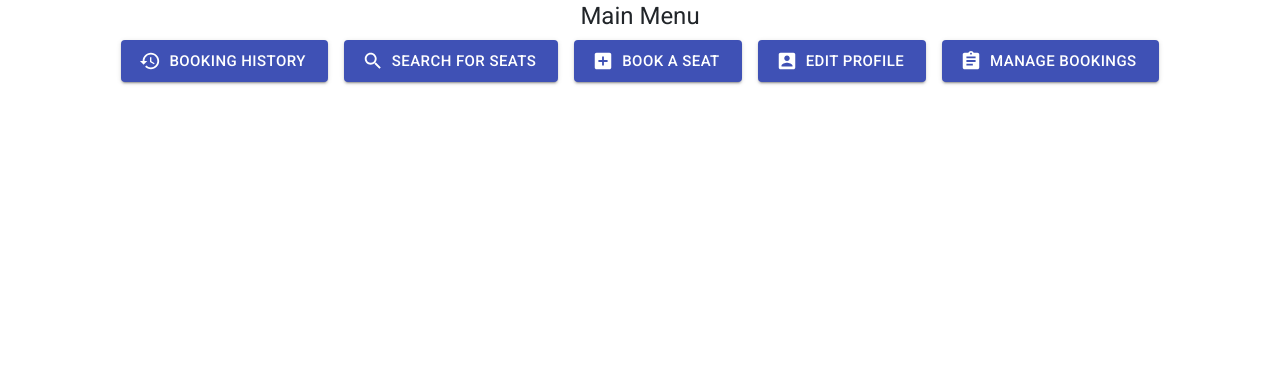
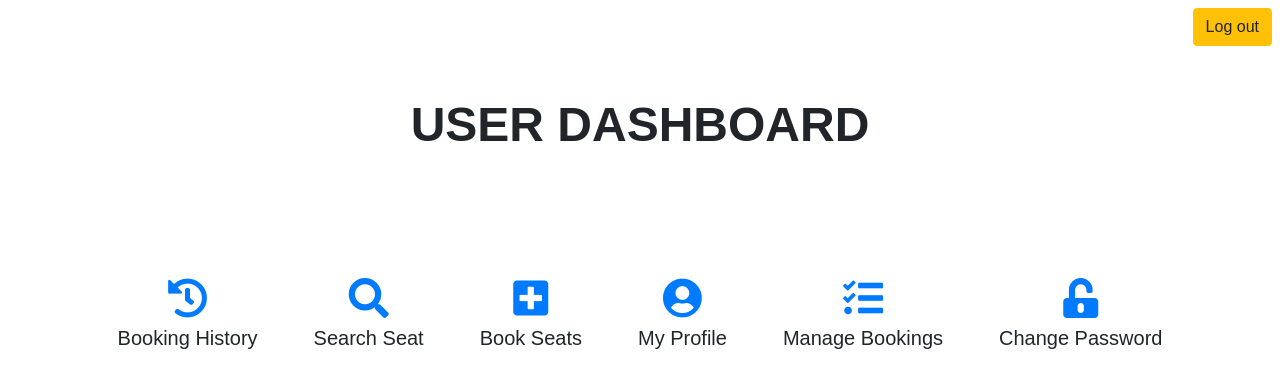
Before and after one commit to shreyateeza/OnlineSeatBookingSystem, a React (Create React App) app in the folder FrontPart/: page /userdashboard in a window 1280 px wide. Shown: the top 388 px of the page. Built offline with nearby package versions, Linux system fonts and the light colour scheme.

Commit message:
addseat changed

```diff
--- a/FrontPart/src/component/Admin.js
+++ b/FrontPart/src/component/Admin.js
@@ -1,224 +1,43 @@
-import React, { useEffect, useState } from 'react';
-import { Link } from 'react-router-dom';
-import {
-	AppBar,
-	Toolbar,
-	Typography,
-	Button,
-	Table,
-	TableBody,
-	TableHead,
-	TableRow,
-	TableCell,
-	Grid,
-	TextField,
-	FormControl,
-	Select,
-	MenuItem,
-	InputLabel,
-} from '@material-ui/core';
-import { makeStyles } from '@material-ui/core/styles';
-import axios from 'axios';
-import moment from 'moment';
+import React from "react";
+import {NavLink} from "react-router-dom";
 
-const useStyles = makeStyles((theme) => ({
-	root: {
-		flexGrow: 1,
-	},
-	menuButton: {
-		marginRight: theme.spacing(2),
-	},
-	title: {
-		flexGrow: 1,
-	},
-	table: {
-		width: 1000,
-		margin: theme.spacing(2),
-	},
-	menuBtn: {
-		textDecoration: 'none',
-	},
-	formControl: {
-		margin: theme.spacing(1),
-		minWidth: 120,
-	},
-	textField: {
-		margin: theme.spacing(1),
-		width: 300,
-	},
-	button: {
-		margin: theme.spacing(1),
-	},
-}));
 
 function Admin() {
-	const classes = useStyles();
-	const [status, setStatus] = useState('');
-	const [seatInfo, setSeatInfo] = useState([]);
+  return (
+    <div>
+    <nav class="navbar navbar-light bg-light justify-content-between">
+    <a class="navbar-brand"><big><big><b>ADMIN VIEW SEATS</b></big></big></a>
+    <form class="form-inline">
+    <NavLink to="/admindashboard" exact activeStyle={{ color:'green' }}>
+      <button class="btn btn-outline-success my-2 my-sm-0" type="submit">BACK TO DASHBOARD</button>
+    </NavLink>
+    </form>
+  </nav>
 
-	const handleStatusChange = (event) => {
-		event.preventDefault();
-		setStatus(event.target.value);
-	};
+    <form class="form-inline" style={{width:'50%'}}>
+      <div class="form-group mb-2">
+        <span class="form-group mx-sm-3 mb-2">Date</span>
+        <input type="date" class="form-control mr-1" id="date" />
+        <span class="form-group mx-sm-3 mb-2">Username</span>
+        <input type="text" class="form-control mr-1" id="Username" />
+        <span class="form-group mx-sm-3 mb-2">Office</span>
+        <input type="text" class="form-control mr-1" id="office" />
+        <span class="form-group mx-sm-3 mb-2">Seat Id</span>
+        <input type="text" class="form-control mr-1" id="seatId" />
+        <span class="form-group mx-sm-3 mb-2">Status</span>
+        <select class="custom-select mr-1">
+          <option>Confirmed</option>
+          <option>Pending</option>
+          <option>Swap-Req</option>
+        </select>
+      </div>
 
-	const handleBookingStatusChange = (event, index) => {
-		setSeatInfo((seats) => {
-			seats[index].bookingInfo.status = event.target.value;
-			return [...seats];
-		});
-	};
-
-	const getHeaders = () => {
-		return {
-			authorization: localStorage.getItem('Token'),
-			'Content-type': 'application/json',
-		};
-	};
-
-	const handleClick = (index) => {
-		const requestBody = {
-			...seatInfo[index],
-			bookingInfo: [{ ...seatInfo[index].bookingInfo }],
-		};
-
-		axios.put('http://localhost:8082/admin/seat', requestBody, {
-			headers: getHeaders(),
-		});
-	};
-
-	useEffect(() => {
-		let queryParam = status === '' ? '' : `?status=${status}`;
-		console.log(queryParam);
-		axios
-			.get('http://localhost:8082/admin/seat' + queryParam, {
-				headers: getHeaders(),
-			})
-			.then((res) => {
-				let seatArr = [];
-				console.log(res.data);
-				res.data.forEach((seat) => {
-					const tempArr = seat.bookingInfo.map((booking) => ({
-						...seat,
-						bookingInfo: booking,
-					}));
-					seatArr = [...seatArr, ...tempArr];
-				});
-				setSeatInfo([...seatArr]);
-			});
-	}, [status]);
-
-	return (
-		<div>
-			<AppBar position="static">
-				<Toolbar>
-					<Typography variant="h5" className={classes.title}>
-						Update Seats
-					</Typography>
-					<Link
-						to="/userdashboard"
-						style={{ textDecoration: 'none', color: '#FFF' }}
-					>
-						<Button
-							variant="outlined"
-							color="inherit"
-							className={classes.menuBtn}
-						>
-							Back to Dashboard
-						</Button>
-					</Link>
-				</Toolbar>
-			</AppBar>
-			<Grid
-				container
-				direction="column"
-				justify="space-around"
-				alignItems="center"
-			>
-				<Grid container item direction="row" justify="space-evenly">
-					<FormControl className={classes.formControl}>
-						<InputLabel id="demo-simple-select-label">Status</InputLabel>
-						<Select
-							labelId="Status"
-							id="status"
-							value={status}
-							onChange={handleStatusChange}
-						>
-							<MenuItem value="">
-								<em>None</em>
-							</MenuItem>
-							<MenuItem value={'confirmed'}>Confirmed</MenuItem>
-							<MenuItem value={'pending'}>Pending</MenuItem>
-							<MenuItem value={'cancelled'}>Cancelled</MenuItem>
-						</Select>
-					</FormControl>
-				</Grid>
-				<Grid container item justify="center">
-					<Table
-						className={classes.table}
-						size="small"
-						aria-label="simple table"
-					>
-						<TableHead>
-							<TableRow>
-								<TableCell>ID</TableCell>
-								<TableCell align="center">Office</TableCell>
-								<TableCell align="center">Floor</TableCell>
-								<TableCell align="center">Status</TableCell>
-								<TableCell align="center">Booked By</TableCell>
-								<TableCell align="center">Start Time</TableCell>
-								<TableCell align="center">End Time</TableCell>
-								<TableCell align="center">Action</TableCell>
-							</TableRow>
-						</TableHead>
-						<TableBody>
-							{seatInfo &&
-								seatInfo.map((seat, index) => (
-									<TableRow key={index}>
-										<TableCell component="th" scope="row">
-											{seat.seatNumber}
-										</TableCell>
-										<TableCell align="center">{seat.office}</TableCell>
-										<TableCell align="center">{seat.floor}</TableCell>
-										<TableCell align="center">
-											<Select
-												labelId="Status"
-												id="status"
-												value={seat.bookingInfo.status}
-												onChange={(e) => handleBookingStatusChange(e, index)}
-											>
-												<MenuItem value={'confirmed'}>Confirmed</MenuItem>
-												<MenuItem value={'pending'}>Pending</MenuItem>
-												<MenuItem value={'cancelled'}>Cancelled</MenuItem>
-											</Select>
-										</TableCell>
-										<TableCell align="center">
-											{seat.bookingInfo.username}
-										</TableCell>
-										<TableCell align="center">
-											{moment(seat.bookingInfo.startDate).fromNow()}
-										</TableCell>
-										<TableCell align="center">
-											{moment(seat.bookingInfo.endDate).fromNow()}
-										</TableCell>
-										<TableCell align="center">
-											<Button
-												color="primary"
-												size="small"
-												onClick={() => {
-													handleClick(index);
-												}}
-											>
-												Update
-											</Button>
-										</TableCell>
-									</TableRow>
-								))}
-						</TableBody>
-					</Table>
-				</Grid>
-			</Grid>
-		</div>
-	);
+      <button type="submit" class="btn btn-primary mb-2 ml-2 l">
+        SEARCH
+      </button>
+    </form>
+    </div>
+  );
 }
 
 export default Admin;
--- a/FrontPart/src/component/AuthHeader.js
+++ b/FrontPart/src/component/AuthHeader.js
@@ -2,5 +2,9 @@ import React from "react";
 
 
 export default function AuthHeader() {
-    return { 'Authorization':"Bearer eyJhbGciOiJIUzI1NiJ9.eyJzdWIiOiJhZG1pbiIsImlzQWRtaW4iOnRydWUsImV4cCI6MTYwMTM1NzI0OSwiaWF0IjoxNjAxMzIxMjQ5fQ.mdXlOWyVU4v3EUTL6iWu70NwQcSph0dBYRvm9NoboXg"};
+    return {
+        authorization: localStorage.getItem('Token'),
+        'Content-type': 'application/json',
+    };
+    // return { 'Authorization':"Bearer eyJhbGciOiJIUzI1NiJ9.eyJzdWIiOiJhZG1pbiIsImlzQWRtaW4iOnRydWUsImV4cCI6MTYwMTM1NzI0OSwiaWF0IjoxNjAxMzIxMjQ5fQ.mdXlOWyVU4v3EUTL6iWu70NwQcSph0dBYRvm9NoboXg"};
 }
--- a/FrontPart/src/component/DeleteSeat.js
+++ b/FrontPart/src/component/DeleteSeat.js
@@ -93,10 +93,10 @@ function DeleteSeat() {
 						id="password"
 						label="password"
 
-            value={seatNo}
+            // value={seatNo}
 						autoComplete="seat id"
 						onChange={handlechange2}
-						autoFocus
+						// autoFocus
 					/>
 {/*
         <div class="form-group">
--- a/FrontPart/src/component/UserDashboard.js
+++ b/FrontPart/src/component/UserDashboard.js
@@ -1,118 +1,70 @@
-import React from 'react';
-import { Link } from 'react-router-dom';
-import { Grid, Typography, Button } from '@material-ui/core';
-import { makeStyles } from '@material-ui/core/styles';
-import HistoryIcon from '@material-ui/icons/History';
-import SearchIcon from '@material-ui/icons/Search';
-import AddBoxIcon from '@material-ui/icons/AddBox';
-import AccountBoxIcon from '@material-ui/icons/AccountBox';
-import AssignmentIcon from '@material-ui/icons/Assignment';
-import FiberNewIcon from '@material-ui/icons/FiberNew';
-import DeleteIcon from '@material-ui/icons/Delete';
-
-const useStyles = makeStyles((theme) => ({
-	button: {
-		margin: theme.spacing(1),
-	},
-}));
+import React from "react";
 
 function UserDashboard() {
-	const classes = useStyles();
-	const isAdmin = localStorage.getItem('isAdmin');
+    return (
 
-	return (
-		<div>
-			<Typography variant="h5"> Main Menu </Typography>
-			<Grid justify="center">
-				<Link to="/bookings" style={{ textDecoration: 'none' }}>
-					<Button
-						variant="contained"
-						color="primary"
-						size="large"
-						className={classes.button}
-						startIcon={<HistoryIcon />}
-					>
-						Booking History
-					</Button>
-				</Link>
+        <>
+        <button class='btn btn-warning m-2 float-right'> Log out </button>
+        <div style={{margin:'auto'}}><br/><br/><br/><br/>
+             <h1 class="display-5"><b><big>USER DASHBOARD </big></b></h1> <br/><br/><br/>
+                <div class="d-flex justify-content-center mt-2">
+                    <div class="d-inline-flex m-2 w-15">
+                    <h5>
+                    <a href="/bookings"><i class="fas fa-history m-2 fa-2x " /></a>
+                    <br/>
+                            Booking History
+                    </h5>
+                    </div>
 
-				<Link to="/searchseat" style={{ textDecoration: 'none' }}>
-					<Button
-						variant="contained"
-						color="primary"
-						size="large"
-						className={classes.button}
-						startIcon={<SearchIcon />}
-					>
-						Search for Seats
-					</Button>
-				</Link>
 
-				<Link to="/userseatbooking" style={{ textDecoration: 'none' }}>
-					<Button
-						variant="contained"
-						color="primary"
-						size="large"
-						className={classes.button}
-						startIcon={<AddBoxIcon />}
-					>
-						Book a seat
-					</Button>
-				</Link>
+                    <div class="d-inline-flex m-2 w-15">
+                    <h5>
+                    <a href="/searchseat"><i class="fas fa-search m-2 fa-2x" /></a>
+                    <br/>
+                            Search Seat
+                    </h5>
+                    </div>
 
-				<Link to="/#" style={{ textDecoration: 'none' }}>
-					<Button
-						variant="contained"
-						color="primary"
-						size="large"
-						className={classes.button}
-						startIcon={<AccountBoxIcon />}
-					>
-						Edit Profile
-					</Button>
-				</Link>
+                    <div class="d-inline-flex m-2 w-15">
+                    <h5>
+                    <a href="/userseatbooking"><i class="fas fa-plus-square m-2 fa-2x " /></a>
+                    <br/>
+                            Book Seats
+                    </h5>
+                    </div>
 
-				<Link to="/bookings" style={{ textDecoration: 'none' }}>
-					<Button
-						variant="contained"
-						color="primary"
-						size="large"
-						className={classes.button}
-						startIcon={<AssignmentIcon />}
-					>
-						Manage Bookings
-					</Button>
-				</Link>
-				{isAdmin && (
-					<React.Fragment>
-						<Link to="#" style={{ textDecoration: 'none' }}>
-							<Button
-								variant="contained"
-								color="primary"
-								size="large"
-								className={classes.button}
-								startIcon={<FiberNewIcon />}
-							>
-								Add Seats
-							</Button>
-						</Link>
 
-						<Link to="#" style={{ textDecoration: 'none' }}>
-							<Button
-								variant="contained"
-								color="secondary"
-								size="large"
-								className={classes.button}
-								startIcon={<DeleteIcon />}
-							>
-								Delete Seats
-							</Button>
-						</Link>
-					</React.Fragment>
-				)}
-			</Grid>
-		</div>
-	);
+                    <div class="d-inline-flex m-2 w-15">
+                    <h5>
+                    <a href="/#"><i class="fas fa-user-circle m-2 fa-2x" /></a>
+                    <br/>
+                            My Profile
+                    </h5>
+                    </div>
+
+                    <div class="d-inline-flex m-2 w-15">
+                    <h5>
+                    <a href="/bookings"><i class="fas fa-tasks m-2 fa-2x " /></a>
+                    <br/>
+                            Manage Bookings
+                    </h5>
+                    </div>
+
+
+                    <div class="d-inline-flex m-2 w-15">
+                    <h5>
+                    <a href="#"><i class="fas fa-unlock-alt m-2 fa-2x" /></a>
+                    <br/>
+                            Change Password
+                    </h5>
+                    </div>
+               </div>
+
+
+        </div>
+        </>
+
+    );
 }
 
 export default UserDashboard;
```
Also changed, not shown: FrontPart/src/component/AddSeat.js (+19 -3 lines), FrontPart/src/component/LoginPage.js (+5 -2 lines), FrontPart/src/component/UpdateProfile.js (+10 -10 lines), FrontPart/src/component/ViewProfile.js (+11 -9 lines), FrontPart/src/component/signUp.js (+8 -3 lines).
